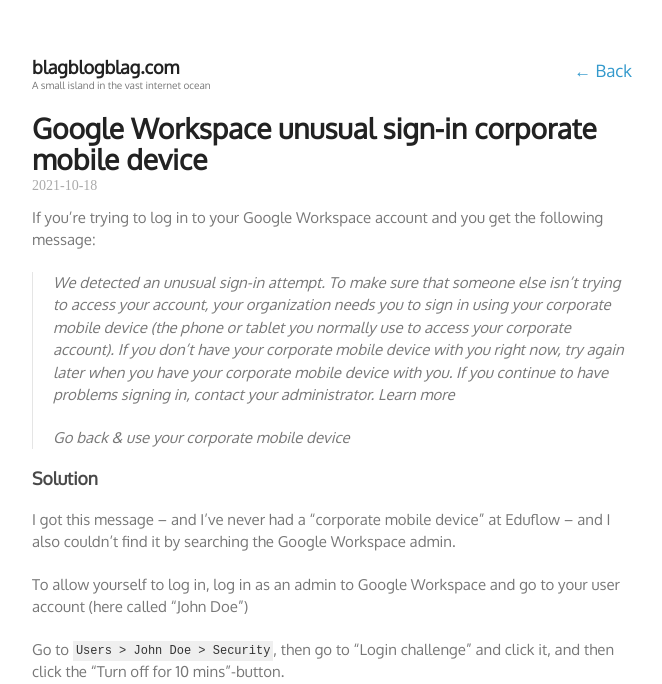
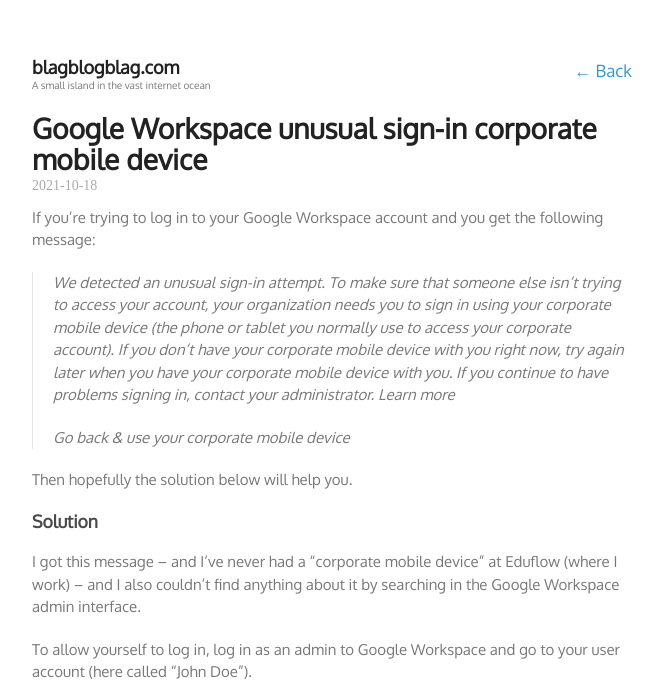
Before and after one commit to malthejorgensen/blagblogblag.com, a Jekyll site: the page built from _posts/2021-10-18-google-workspace-unusual-sign-in-corporate-mobile-device.md, in a window 1280 px wide, cut to the strip 0-684 px from the top of the page. Shown: the whole strip, without its empty margins (308-970 px from the left). Built offline with Jekyll 4.4.1, drawn with Linux system fonts in a browser that asks for light colours; some web fonts are replaced.

Commit message:
2021-10-18 Google Workspace corporate device: Improve text flow a bit

```diff
--- a/_posts/2021-10-18-google-workspace-unusual-sign-in-corporate-mobile-device.md
+++ b/_posts/2021-10-18-google-workspace-unusual-sign-in-corporate-mobile-device.md
@@ -9,10 +9,12 @@
 >
 > Go back & use your corporate mobile device
 
+Then hopefully the solution below will help you.
+
 ### Solution
-I got this message – and I've never had a "corporate mobile device" at Eduflow – and I also couldn't find it by searching the Google Workspace admin.
+I got this message – and I've never had a "corporate mobile device" at Eduflow (where I work) – and I also couldn't find anything about it by searching in the Google Workspace admin interface.
 
-To allow yourself to log in, log in as an admin to Google Workspace and go to your user account (here called "John Doe")
+To allow yourself to log in, log in as an admin to Google Workspace and go to your user account (here called "John Doe").
 
 Go to `Users > John Doe > Security`, then go to "Login challenge" and click it, and then click the "Turn off for 10 mins"-button.
 
```
